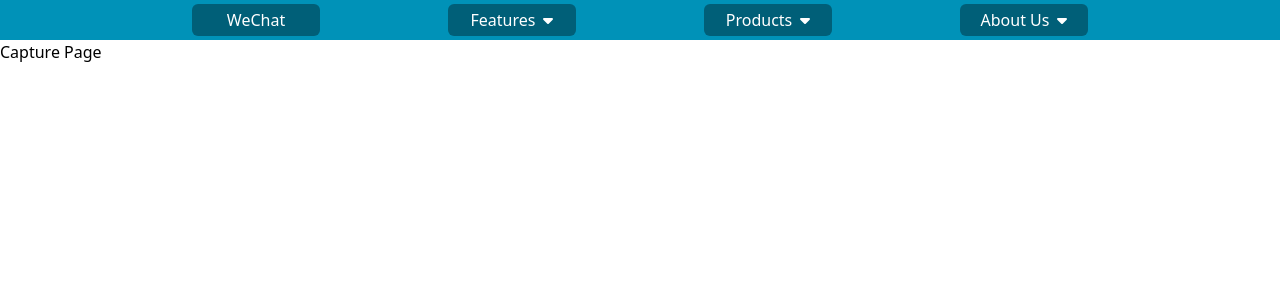
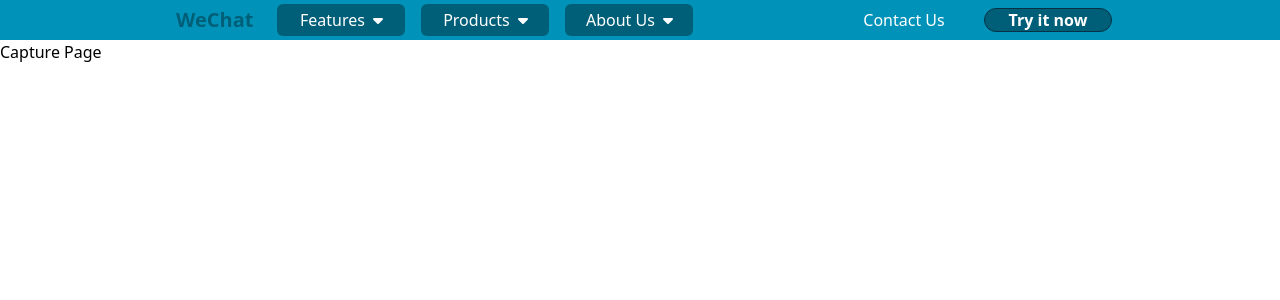
Before and after one commit to MattCania/WeChat, a React (Vite) app in the folder Frontend/: page /pandora in a window 1280 px wide. Shown: the top 300 px of the page. Built offline with nearby package versions, Linux system fonts and the light colour scheme.

Commit message:
added header parts

```diff
--- a/Frontend/src/partials/CaptureHeader.tsx
+++ b/Frontend/src/partials/CaptureHeader.tsx
@@ -1,3 +1,4 @@
+import { Link } from "react-router-dom";
 import Dropdown from "../components/dropdown";
 
 export default function CaptureHeader() {
@@ -18,13 +19,17 @@ export default function CaptureHeader() {
 
   return (
     <header className='flex h-10 w-full justify-center items-center bg-cyan-600 fixed'>
-      <nav className='flex justify-center items-center h-full w-3/4 gap-32'>
-		<a
-			className="flex justify-center items-center w-32 h-8 p-2 rounded-md text-white bg-cyan-800"
-			href=""
-		>
-			WeChat
-		</a>
+      <nav className='flex justify-between items-center h-full w-3/4'>
+        <div
+          className='flex justify-start items-center w-1/3 h-full p-2 rounded-md gap-4'
+        >
+        <a
+          className='flex justify-center items-center w-32 h-8 p-2 rounded-md text-cyan-800 text-xl font-bold'
+          href=''
+        >
+          WeChat
+        </a>
+
 
         {dropdownData.map((item, index) => (
           <Dropdown
@@ -33,6 +38,25 @@ export default function CaptureHeader() {
             content={item.content}
           />
         ))}
+        </div>
+
+        <div
+          className='flex justify-end items-center w-1/3 h-full p-2 rounded-md gap-4'
+        >
+          <Link
+						to="/"
+						className="flex justify-center items-center w-32 h-full gap-2 font-medium text-white rounded-lg outline-none hover:bg-cyan-800 hover:text-white transition-all duration-500"
+					>
+						Contact Us
+					</Link>
+					<Link
+						to="/crossroad/register"
+						className="flex justify-center items-center w-32 h-full gap-2 font-bold bg-cyan-800 text-white rounded-full border border-cyan-950 outline-none focus:outline-1 hover:bg-cyan-200 hover:text-cyan-800 hover:outline-white transition-all duration-300"
+					>
+						Try it now
+					</Link>
+        </div>
+
       </nav>
     </header>
   );
```
